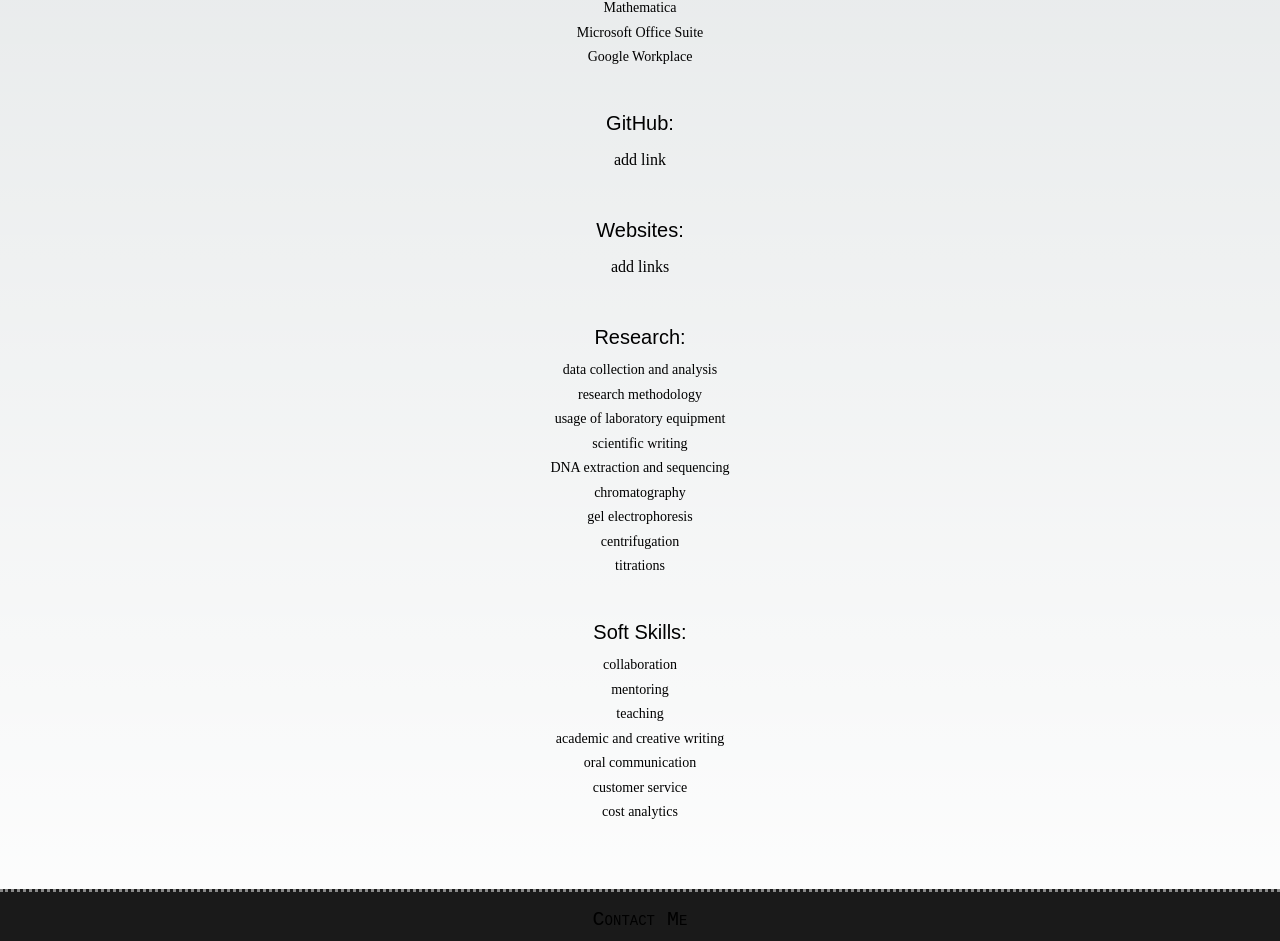
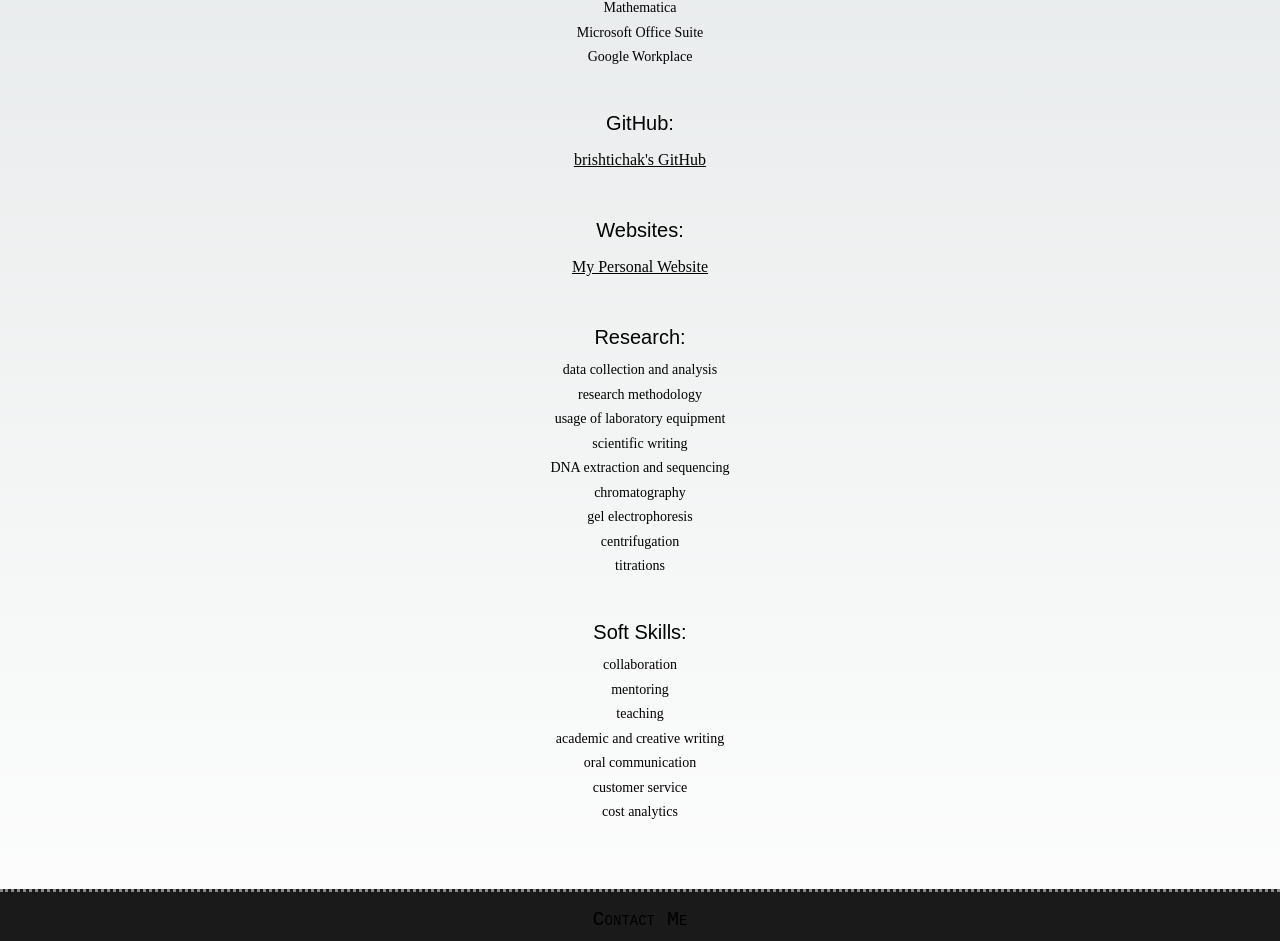
Before and after one commit to brishtichak/Brishti-Website, a Next.js app: page /Portfolio in a window 1280 px wide. Shown: the part 934-1875 px from the top of the page. Built offline with nearby package versions, Linux system fonts and the light colour scheme.

Commit message:
added links

```diff
--- a/app/Portfolio/page.tsx
+++ b/app/Portfolio/page.tsx
@@ -26,10 +26,10 @@ const PPage = () => {
         </ul>
 
         <h3 className='text-center'>GitHub: </h3>
-        <p className='text-center'>add link </p>
+        <a href = "https://github.com/brishtichak" className='text-center underline'> <p>brishtichak's GitHub</p></a>
 
         <h3 className='text-center'>Websites: </h3>
-        <p className='text-center'>add links </p>
+        <a href = "https://brishti-website.vercel.app/" className='text-center underline'> <p>My Personal Website</p></a>
 
         <h3 className='text-center'>Research: </h3>
         <ul className="ulnoindent text-center">
```
